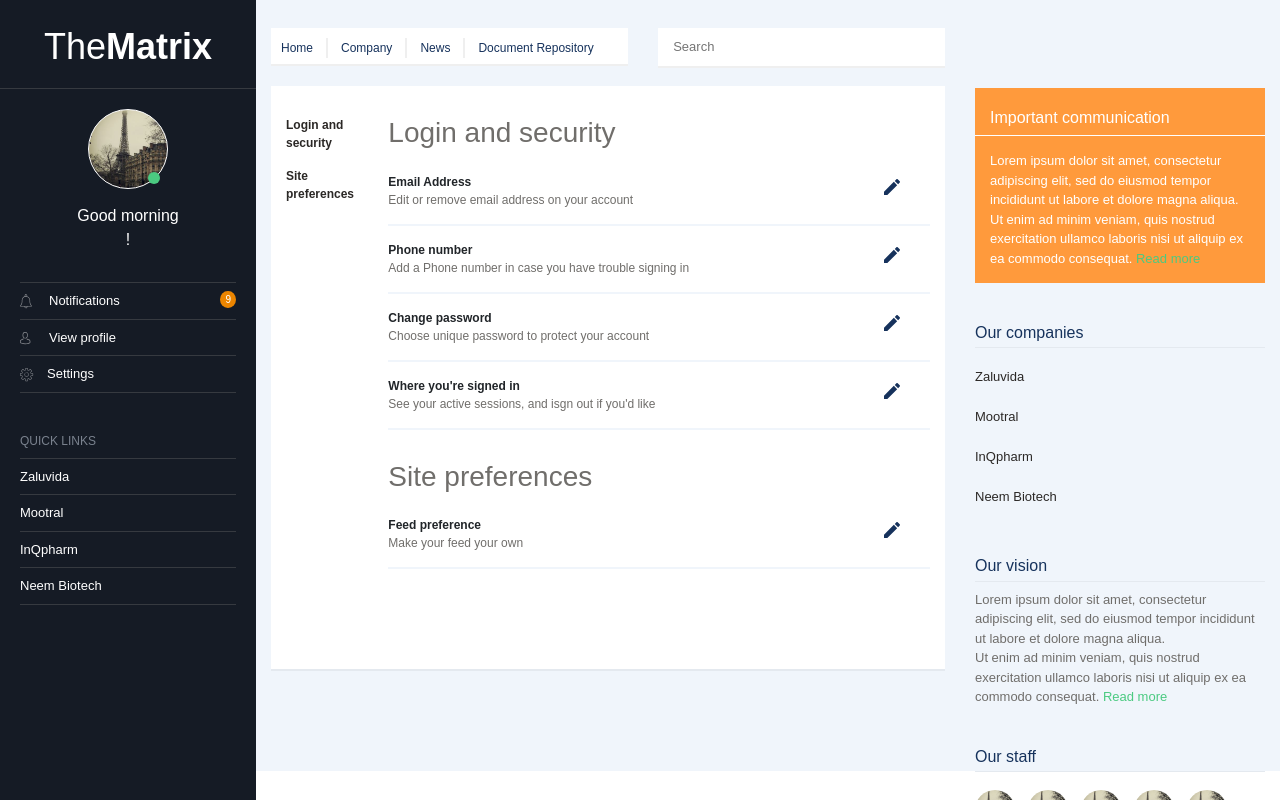
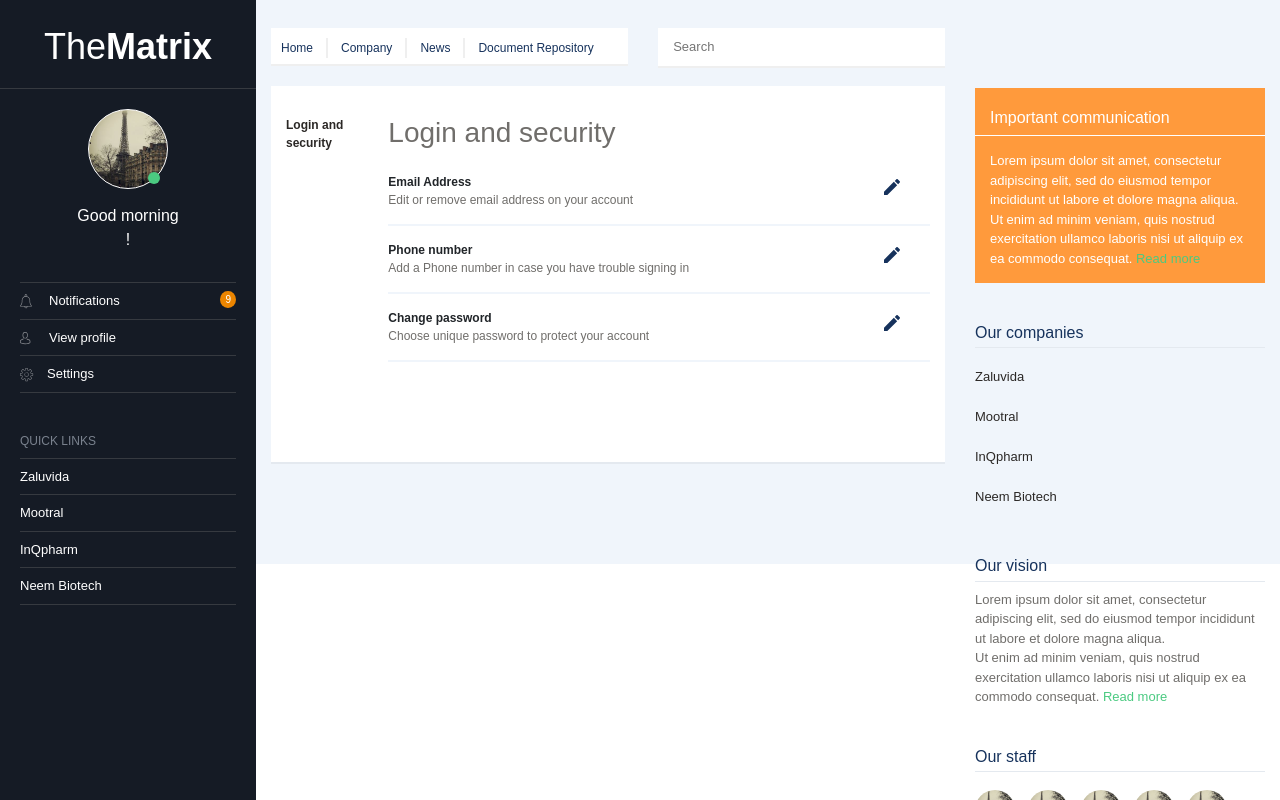
Before and after one commit to jraramirez/sm-file-manager, a React (Create React App) app: page /settings in a window 1280 px wide. Built offline with nearby package versions, Linux system fonts and the light colour scheme.

Commit message:
setting - remove site preference, where signed in

```diff
--- a/src/components/Layout/SettingsLayout/SettingsLayout.js
+++ b/src/components/Layout/SettingsLayout/SettingsLayout.js
@@ -12,7 +12,6 @@ const SettingsLayout = (props) => (
       <Col className={classes.SettingsNav} md={2}>
         <ul className={classes.SettingsNavItems}>
           <li className={classes.SettingsNavLink}><NavLink to="/settings/login-and-security" activeClassName="ActiveLink">Login and security</NavLink></li>
-          <li className={classes.SettingsNavLink}><NavLink to="/settings/site-preferences">Site preferences</NavLink></li>
         </ul>
       </Col>
       <Col className={classes.SettingsExpanded} md={10}>
@@ -53,33 +52,6 @@ const SettingsLayout = (props) => (
               <img src={editIcon} alt="Edit" />
             </a>
           </div>
-          <div className={classes.SettingsOption}>
-            <div className={classes.SettingsOptionName}>
-              Where you're signed in
-            </div>
-            <div className={classes.SettingsOptionDescription}>
-              See your active sessions, and isgn out if you'd like
-            </div>
-            <a href="#">
-              <img src={editIcon} alt="Edit" />
-            </a>
-          </div>
-        </div>
-        <div className={classes.SettingsSection}>
-          <h3 className={classes.SettingsHeader}>
-              Site preferences
-          </h3>
-          <div className={classes.SettingsOption}>
-            <div className={classes.SettingsOptionName}>
-              Feed preference
-            </div>
-            <div className={classes.SettingsOptionDescription}>
-              Make your feed your own
-            </div>
-            <a href="#">
-              <img src={editIcon} alt="Edit" />
-            </a>
-          </div>
         </div>
       </Col>
     </Row>
```
Also changed, not shown: 4 other files (tests, documents, lock files or other folders).
